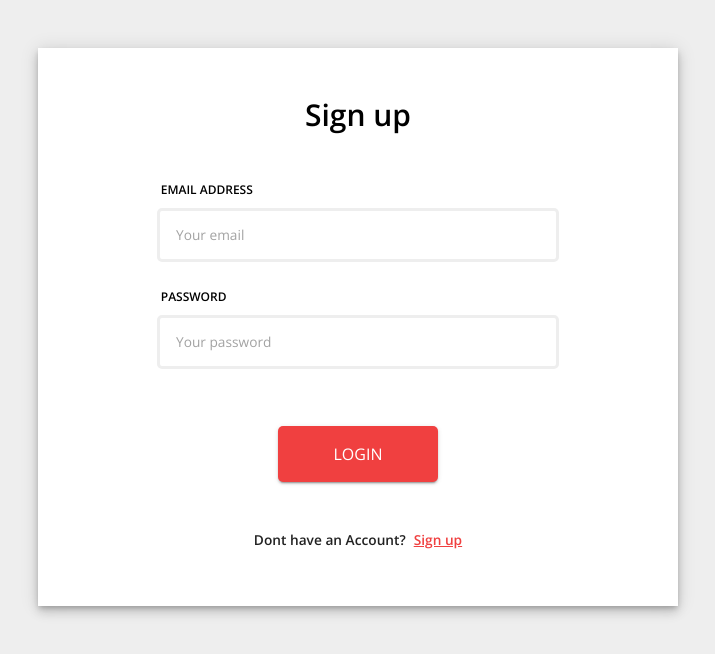
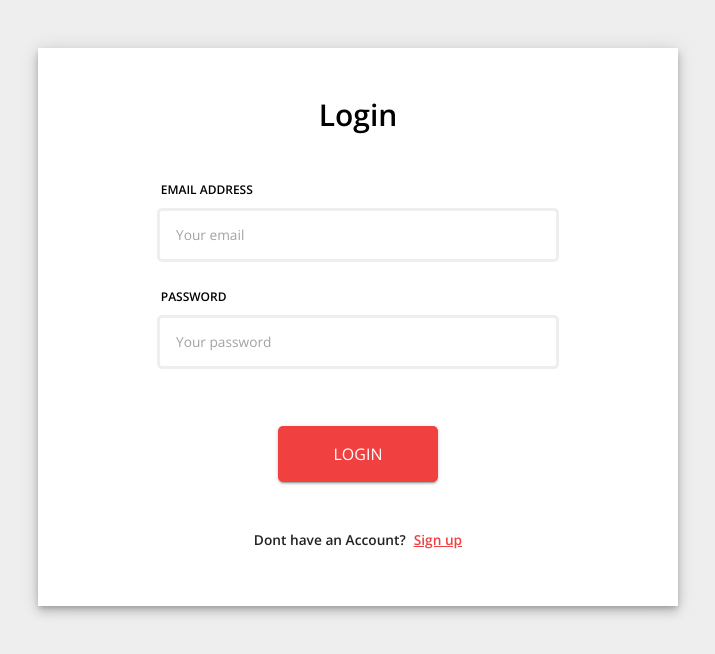
Before and after one commit to hatchways/team-brioche, a React (Create React App) app in the folder client/: page /login in a window 1280 px wide. Shown: the top 654 px of the page, without its empty margins (282-997 px from the left). Built offline with nearby package versions, Linux system fonts and the light colour scheme; no server answers.

Commit message:
Added logic to properly render the form heading

```diff
--- a/client/src/components/AccountWrapper/AccountWrapper.tsx
+++ b/client/src/components/AccountWrapper/AccountWrapper.tsx
@@ -19,7 +19,7 @@ const AccountWrapper: FunctionComponent<Props> = ({ children, isLogin }) => {
             <Grid container>
               <Grid item xs>
                 <Typography align="center" className={classes.welcome} component="h1" variant="h5">
-                  Sign up
+                  {isLogin ? 'Login' : 'Sign up'}
                 </Typography>
               </Grid>
             </Grid>
```
